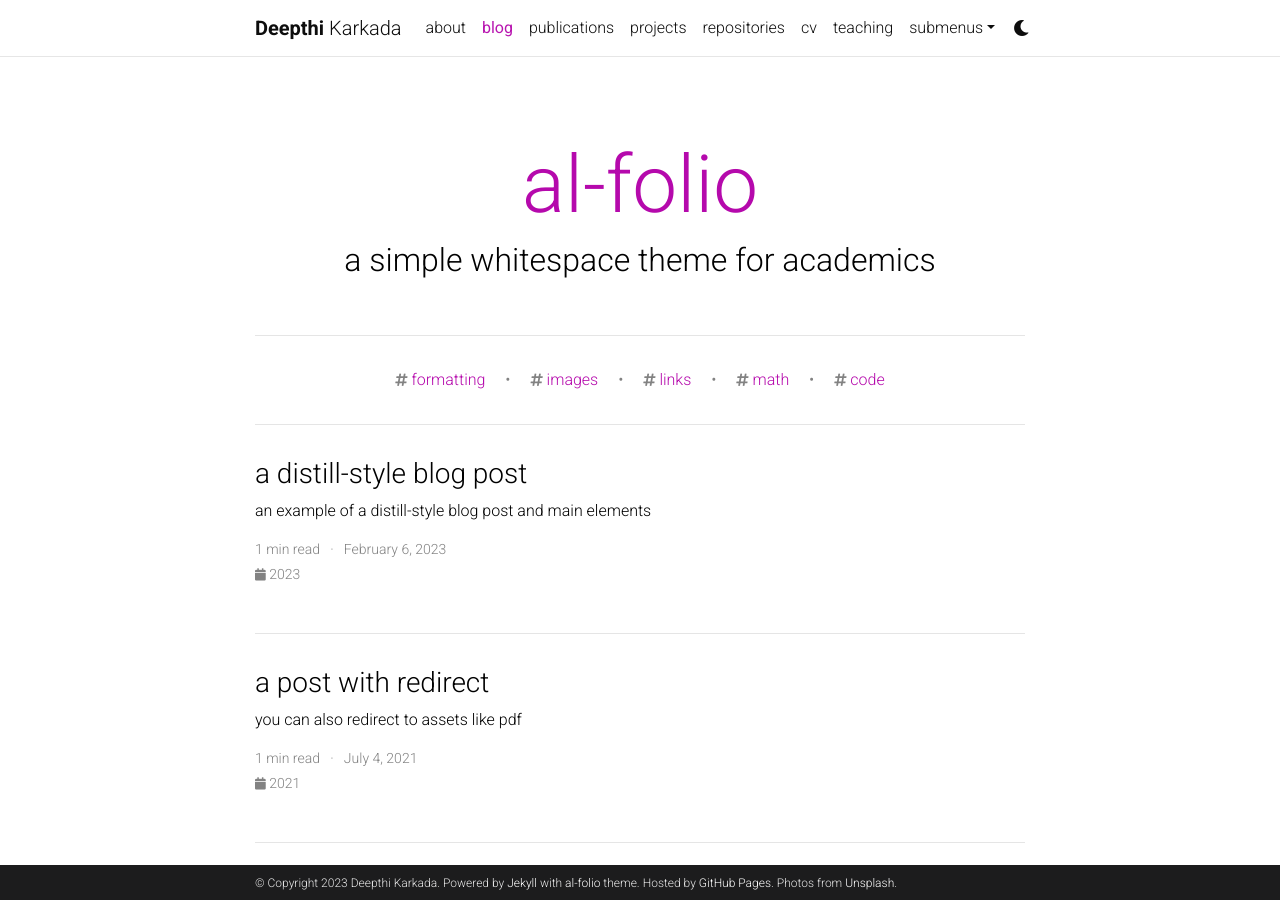
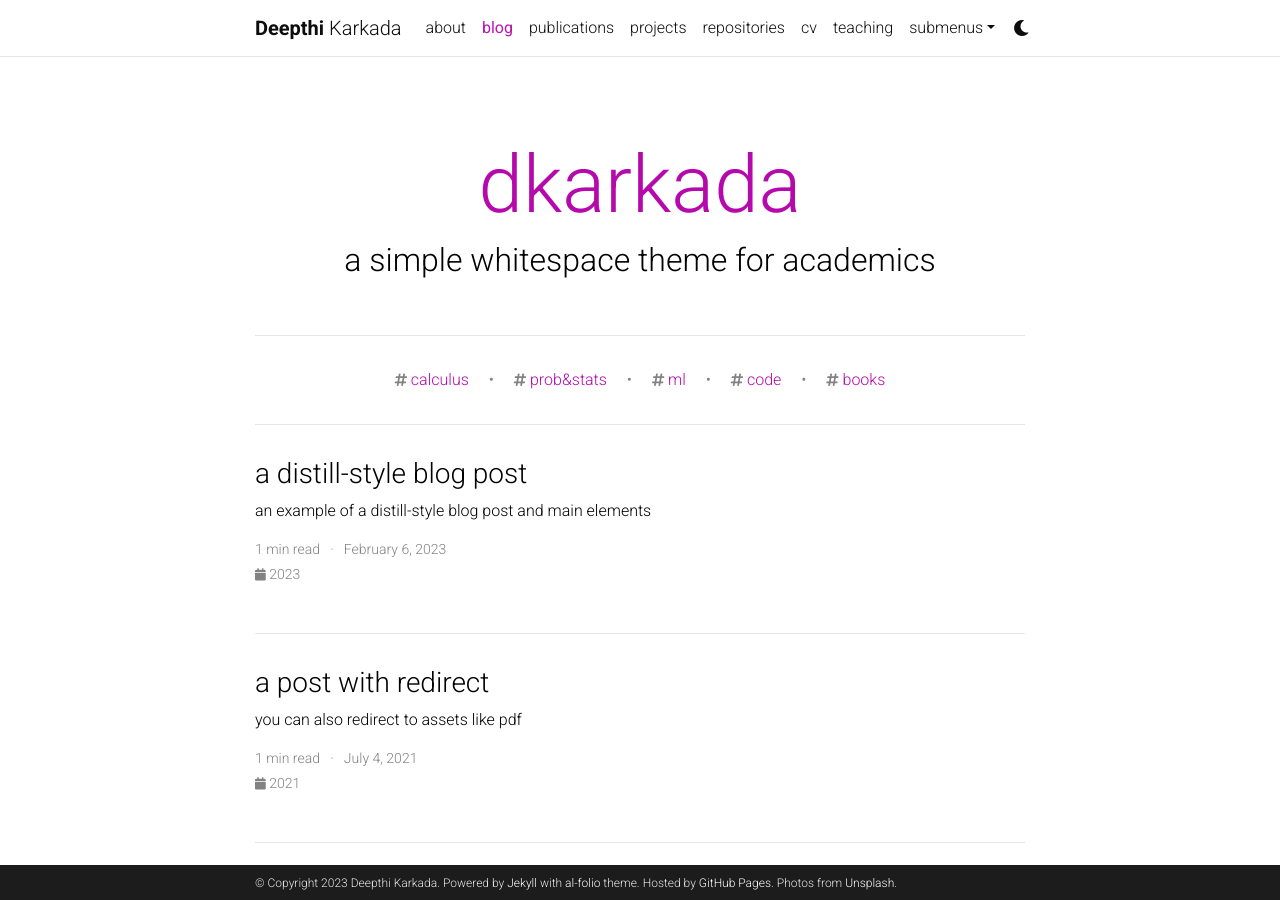
Before and after one commit to deepkarkada/deepkarkada.github.io, a Jekyll site: the page built from blog/index.html, in a window 1280 px wide and 900 px high. Built offline with Jekyll 4.4.1, drawn with Linux system fonts in a browser that asks for light colours; full-size pictures stand in for the smaller copies a plugin makes; the list of posts is cut into pages by our own code; comment, search, counter and statistics services are not loaded; a style sheet for code colours, icons or effects is not loaded.

Commit message:
Changes to config - usernames and pubs

```diff
--- a/_config.yml
+++ b/_config.yml
@@ -67,12 +67,12 @@
 # Social integration
 # -----------------------------------------------------------------------------
 
-github_username: # your GitHub user name
+github_username: deepkarkada # your GitHub user name
 gitlab_username: # your GitLab user name
 twitter_username: # your Twitter handle
 mastodon_username: # your mastodon instance+username in the format instance.tld/@username
-linkedin_username: # your LinkedIn user name
-scholar_userid: # your Google Scholar ID
+linkedin_username: dkarkada # your LinkedIn user name
+scholar_userid: BW1WmBcAAAAJ # your Google Scholar ID
 semanticscholar_id: # your Semantic Scholar ID
 whatsapp_number: # your WhatsApp number (full phone number in international format. Omit any zeroes, brackets, or dashes when adding the phone number in international format.)
 orcid_id: # your ORCID ID
@@ -112,7 +112,7 @@
 # Blog
 # -----------------------------------------------------------------------------
 
-blog_name: al-folio # blog_name will be displayed in your blog page
+blog_name: dkarkada # blog_name will be displayed in your blog page
 blog_nav_title: blog # your blog must have a title for it to be displayed in the nav bar
 blog_description: a simple whitespace theme for academics
 permalink: /blog/:year/:title/
@@ -224,7 +224,7 @@
     tag: '/blog/tag/:name/'
     category: '/blog/category/:name/'
 
-display_tags: ['formatting', 'images', 'links', 'math', 'code'] # this tags will be dispalyed on the front page of your blog
+display_tags: ['calculus', 'prob&stats', 'ml', 'code', 'books'] # this tags will be dispalyed on the front page of your blog
 
 # -----------------------------------------------------------------------------
 # Jekyll Scholar
@@ -232,8 +232,8 @@
 
 scholar:
 
-  last_name: [Einstein]
-  first_name: [Albert, A.]
+  last_name: [Karkada]
+  first_name: [Deepthi]
 
   style: apa
   locale: en
@@ -259,7 +259,7 @@
 filtered_bibtex_keywords: [abbr, abstract, arxiv, bibtex_show, html, pdf, selected, supp, blog, code, poster, slides, website, preview, altmetric]
 
 # Maximum number of authors to be shown for each publication (more authors are visible on click)
-max_author_limit: 3  # leave blank to always show all authors
+max_author_limit: 4  # leave blank to always show all authors
 more_authors_animation_delay: 10  # more authors are revealed on click using animation; smaller delay means faster animation
 
 
```
